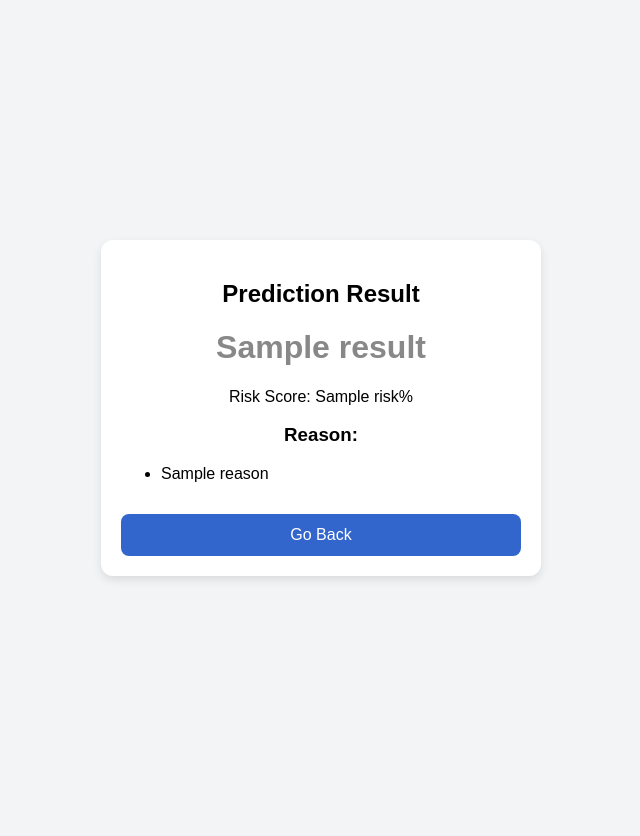
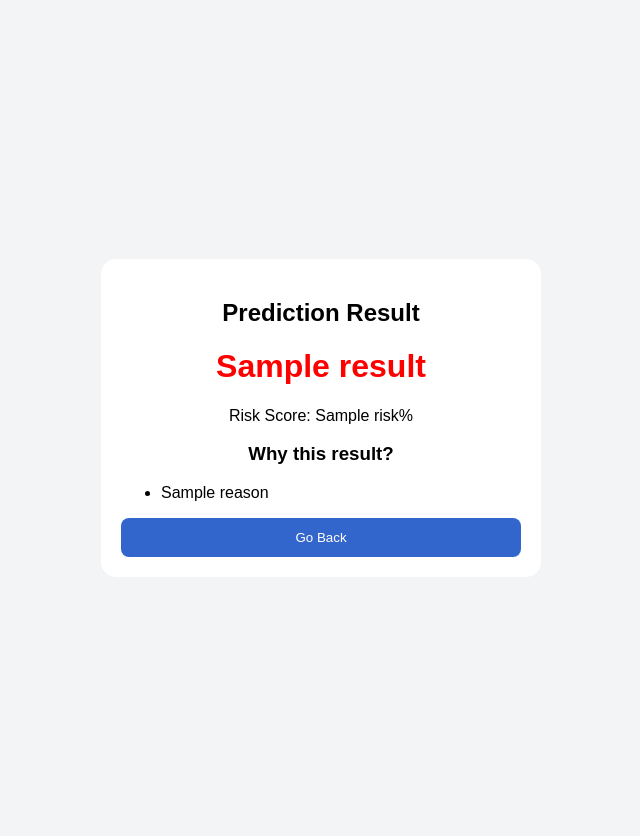
Before and after one commit to sathish26msk/ai-credit-scoring, a Flask app: template templates/result.html in a window 1280 px wide. Shown: the whole page, without its empty margins (319-959 px from the left). Before the commit the page ends 580 px from the top, so only its background shows below. Run offline with Flask 3, Linux system fonts and the light colour scheme; the template is opened without the code that fills it: most values are stand-ins (such as "Sample title", 1, 10 or a date in 2020).

Commit message:
result.html

```diff
--- a/templates/result.html
+++ b/templates/result.html
@@ -11,17 +11,25 @@
     display: flex;
     justify-content: center;
     align-items: center;
-            height: 100vh;
+    min-height: 100vh;
+    padding: 10px;
 }
 
 .card {
-            width: 90%;
+    width: 100%;
     max-width: 400px;
     background: white;
     padding: 20px;
-            border-radius: 12px;
+    border-radius: 15px;
     text-align: center;
-            box-shadow: 0 4px 10px rgba(0,0,0,0.1);
+}
+
+.low { color: green; }
+.medium { color: orange; }
+.high { color: red; }
+
+ul {
+    text-align: left;
 }
 
 button {
@@ -31,12 +39,6 @@
     color: white;
     border: none;
     border-radius: 8px;
-            margin-top: 15px;
-            font-size: 16px;
-        }
-
-        ul {
-            text-align: left;
 }
 </style>
 </head>
@@ -44,20 +46,27 @@
 <body>
 
 <div class="card">
+
 <h2>Prediction Result</h2>
 
-    <h1 style="color: {{color}};">{{result}}</h1>
+<h1 class="
+{% if result == 'Low Risk' %}low
+{% elif result == 'Medium Risk' %}medium
+{% else %}high{% endif %}">
+{{ result }}
+</h1>
 
-    <p>Risk Score: {{risk}}%</p>
+<p>Risk Score: {{ risk }}%</p>
 
-    <h3>Reason:</h3>
+<h3>Why this result?</h3>
 <ul>
 {% for r in reasons %}
-        <li>{{r}}</li>
+<li>{{ r }}</li>
 {% endfor %}
 </ul>
 
 <button onclick="window.location.href='/'">Go Back</button>
+
 </div>
 
 </body>
```
Lines whose indentation alone changed are shown as unchanged.
